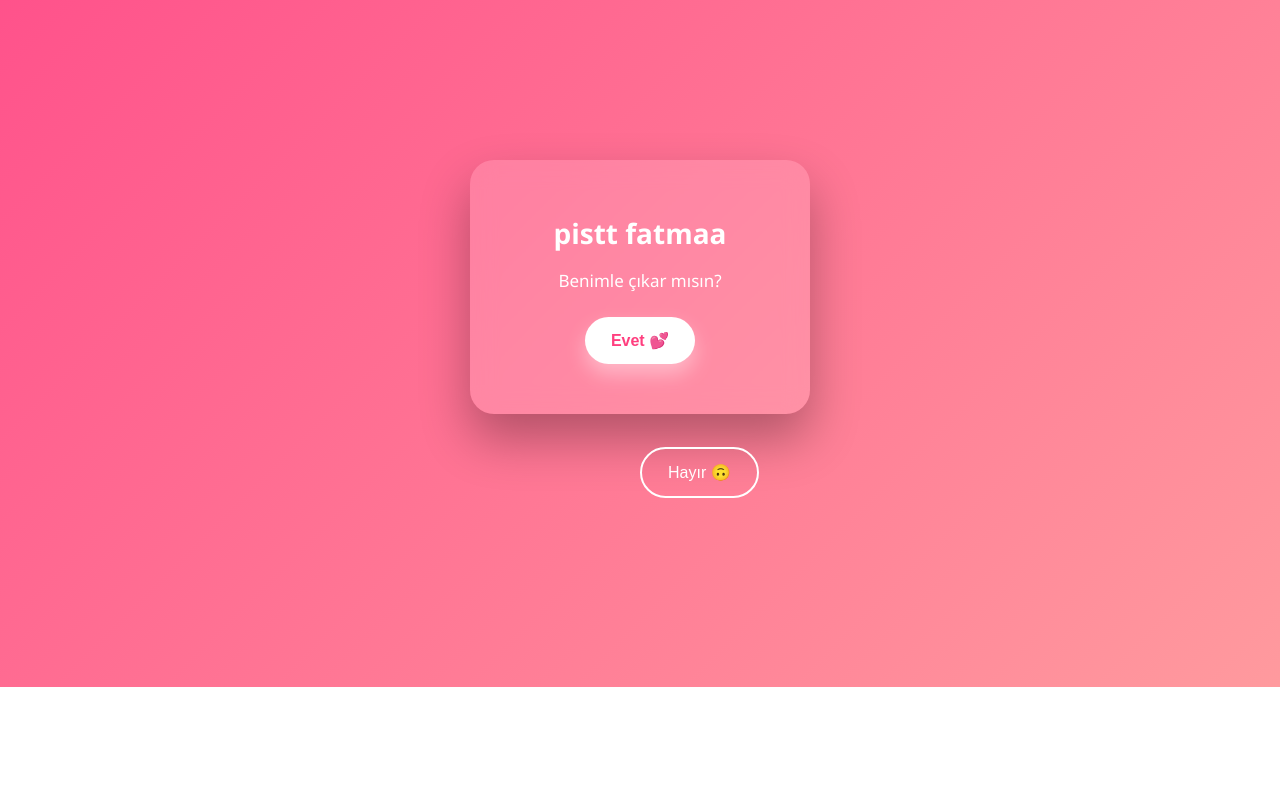
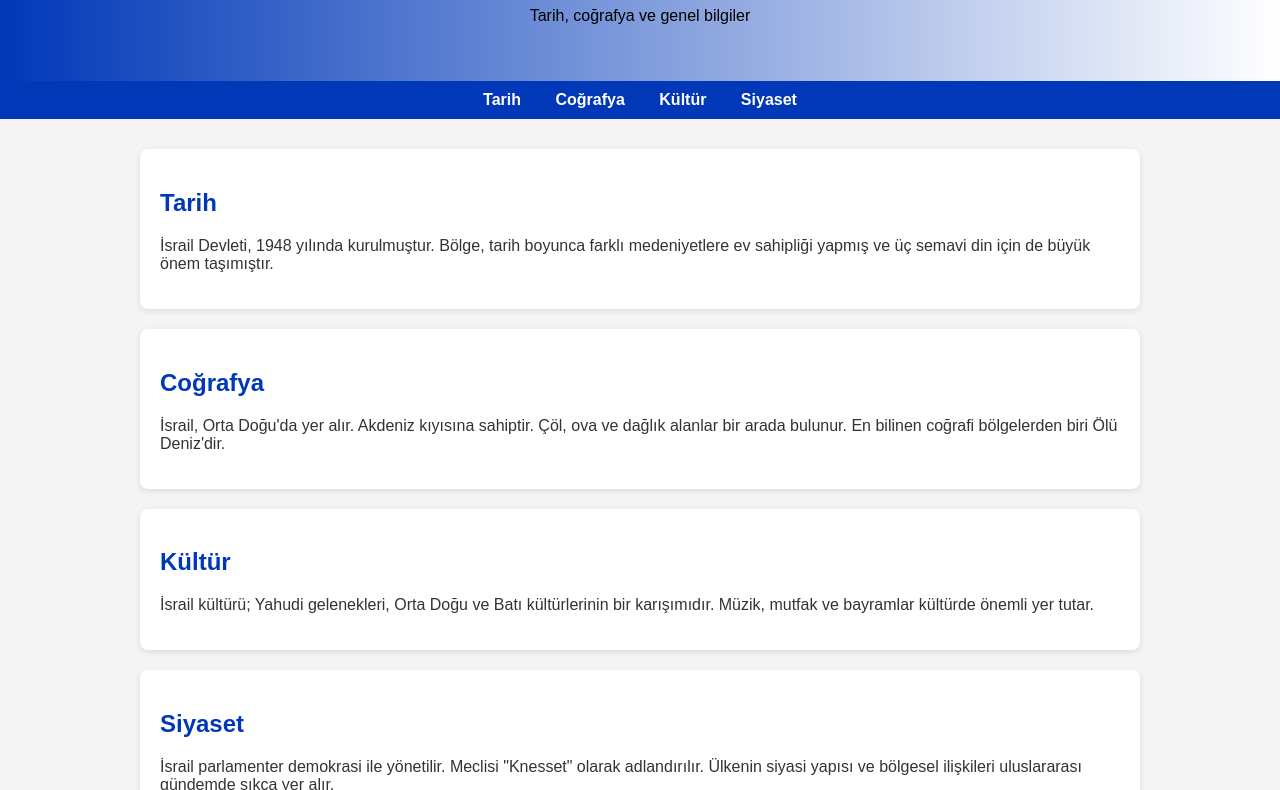
Before and after one commit to Miprexorj/yilbasi, a plain HTML site: page index.html in a window 1280 px wide. Shown: the part 113-903 px from the top of the page. Before the commit the page ends 800 px from the top, so only its background shows below. Drawn offline with Linux system fonts and the light colour scheme.

Commit message:
Update index.html

```diff
--- a/index.html
+++ b/index.html
@@ -1,172 +1,102 @@
-<!DOCTYPE html>
-<html lang="tr">
+<!DOCTYPE html><html lang="tr">
 <head>
-<meta charset="UTF-8">
-<meta name="viewport" content="width=device-width, initial-scale=1.0">
-<title>Bir Sorum Var 💖</title>
-
+  <meta charset="UTF-8" />
+  <meta name="viewport" content="width=device-width, initial-scale=1.0" />
+  <title>İsrail Hakkında</title>
   <style>
-    * { box-sizing: border-box; }
-
     body {
       margin: 0;
-        height: 100vh;
-        background: linear-gradient(135deg, #ff4e8a, #ff9a9e);
-        display: flex;
-        justify-content: center;
-        align-items: center;
-        font-family: 'Segoe UI', sans-serif;
-        overflow: hidden;
+      font-family: Arial, Helvetica, sans-serif;
+      background: #f4f4f4;
+      color: #333;
+    }
+    header {
+      background: linear-gradient(90deg, #0038b8, #ffffff);
+      color: #000;
+      padding: 40px 20px;
+      text-align: center;
+    }
+    nav {
+      background: #0038b8;
+      padding: 10px;
+      text-align: center;
+    }
+    nav a {
       color: #fff;
+      margin: 0 15px;
+      text-decoration: none;
+      font-weight: bold;
     }
-
-    .card {
-        background: rgba(255,255,255,0.15);
-        backdrop-filter: blur(12px);
-        border-radius: 24px;
-        padding: 35px;
+    nav a:hover {
+      text-decoration: underline;
+    }
+    .container {
+      max-width: 1000px;
+      margin: 30px auto;
+      padding: 0 20px;
+    }
+    section {
+      background: #fff;
+      padding: 20px;
+      margin-bottom: 20px;
+      border-radius: 8px;
+      box-shadow: 0 2px 6px rgba(0,0,0,0.1);
+    }
+    h2 {
+      color: #0038b8;
+    }
+    footer {
+      background: #222;
+      color: #ccc;
       text-align: center;
-        box-shadow: 0 25px 50px rgba(0,0,0,0.3);
-        max-width: 340px;
-        width: 90%;
-        z-index: 2;
-    }
-
-    h1 {
-        font-size: 28px;
-        margin-bottom: 10px;
-    }
-
-    p {
-        font-size: 17px;
-        margin-bottom: 25px;
-    }
-
-    button {
-        padding: 14px 26px;
-        font-size: 16px;
-        border: none;
-        border-radius: 30px;
-        cursor: pointer;
-        transition: 0.3s;
-    }
-
-    #yes {
-        background: #fff;
-        color: #ff3f7f;
-        font-weight: bold;
-        box-shadow: 0 10px 20px rgba(255,255,255,0.4);
-    }
-
-    #yes:hover {
-        transform: scale(1.12);
-    }
-
-    #no {
-        background: transparent;
-        border: 2px solid #fff;
-        color: #fff;
-        position: absolute;
-        z-index: 3;
-    }
-
-    .heart {
-        position: absolute;
-        font-size: 22px;
-        animation: float 4s linear infinite;
-        opacity: 0.9;
-    }
-
-    @keyframes float {
-        from {
-            transform: translateY(0) scale(1);
-            opacity: 1;
-        }
-        to {
-            transform: translateY(-900px) scale(1.6);
-            opacity: 0;
-        }
-    }
-
-    .message {
-        margin-top: 15px;
+      padding: 15px;
       font-size: 14px;
-        opacity: 0.9;
     }
   </style>
 </head>
+<body>  <header>
+    <h1>İsrail Devleti</h1>
+    <p>Tarih, coğrafya ve genel bilgiler</p>
+  </header>  <nav>
+    <a href="#tarih">Tarih</a>
+    <a href="#cografya">Coğrafya</a>
+    <a href="#kultur">Kültür</a>
+    <a href="#siyaset">Siyaset</a>
+  </nav>  <div class="container"><section id="tarih">
+  <h2>Tarih</h2>
+  <p>
+    İsrail Devleti, 1948 yılında kurulmuştur. Bölge, tarih boyunca farklı
+    medeniyetlere ev sahipliği yapmış ve üç semavi din için de büyük önem
+    taşımıştır.
+  </p>
+</section>
 
-<body>
+<section id="cografya">
+  <h2>Coğrafya</h2>
+  <p>
+    İsrail, Orta Doğu'da yer alır. Akdeniz kıyısına sahiptir. Çöl, ova ve dağlık
+    alanlar bir arada bulunur. En bilinen coğrafi bölgelerden biri Ölü Deniz'dir.
+  </p>
+</section>
 
-<div class="card">
-    <h1> pistt fatmaa</h1>
-    <p>Benimle çıkar mısın?</p>
-    <button id="yes">Evet 💕</button>
-    <div class="message" id="msg"></div>
-</div>
+<section id="kultur">
+  <h2>Kültür</h2>
+  <p>
+    İsrail kültürü; Yahudi gelenekleri, Orta Doğu ve Batı kültürlerinin bir
+    karışımıdır. Müzik, mutfak ve bayramlar kültürde önemli yer tutar.
+  </p>
+</section>
 
-<button id="no">Hayır 🙃</button>
+<section id="siyaset">
+  <h2>Siyaset</h2>
+  <p>
+    İsrail parlamenter demokrasi ile yönetilir. Meclisi "Knesset" olarak
+    adlandırılır. Ülkenin siyasi yapısı ve bölgesel ilişkileri uluslararası
+    gündemde sıkça yer alır.
+  </p>
+</section>
 
-<script>
-    const noBtn = document.getElementById("no");
-    const yesBtn = document.getElementById("yes");
-    const msg = document.getElementById("msg");
-
-    let kacis = 0;
-
-    const mesajlar = [
-        "😏 Emin misin?",
-        "😌 Bir daha düşün bence",
-        "😳 Merti mi kiracan",
-        "🥺 Kalbim kırılıyor bak",
-        "💘 Tamam tamam… ama seni seviyorum"
-    ];
-
-    noBtn.style.top = "70%";
-    noBtn.style.left = "50%";
-
-    noBtn.addEventListener("click", () => {
-        kacis++;
-
-        const x = Math.random() * (window.innerWidth - 120);
-        const y = Math.random() * (window.innerHeight - 60);
-
-        noBtn.style.left = x + "px";
-        noBtn.style.top = y + "px";
-
-        msg.textContent = mesajlar[Math.min(kacis - 1, mesajlar.length - 1)];
-
-        if (kacis >= 5) {
-            noBtn.style.display = "none";
-            kalpYagmuru(40);
-            msg.textContent = "💖 Sanırım cevap belli 😍";
-        }
-    });
-
-    yesBtn.addEventListener("click", () => {
-        document.body.innerHTML = `
-            <h1 style="font-size:42px;text-align:center;">
-                💖 YAAA EVET 💖<br>
-                Dünyanın en güzel kararı 😍
-            </h1>
-        `;
-        kalpYagmuru(60);
-    });
-
-    function kalpYagmuru(adet) {
-        for (let i = 0; i < adet; i++) {
-            const heart = document.createElement("div");
-            heart.className = "heart";
-            heart.innerHTML = "💖";
-            heart.style.left = Math.random() * window.innerWidth + "px";
-            heart.style.bottom = "-20px";
-            heart.style.animationDuration = (Math.random() * 3 + 2) + "s";
-            document.body.appendChild(heart);
-
-            setTimeout(() => heart.remove(), 5000);
-        }
-    }
-</script>
-
-</body>
+  </div>  <footer>
+    <p>© 2026 Bilgilendirici Site | Eğitim amaçlıdır</p>
+  </footer></body>
 </html>
```
Lines whose indentation alone changed are shown as unchanged.
